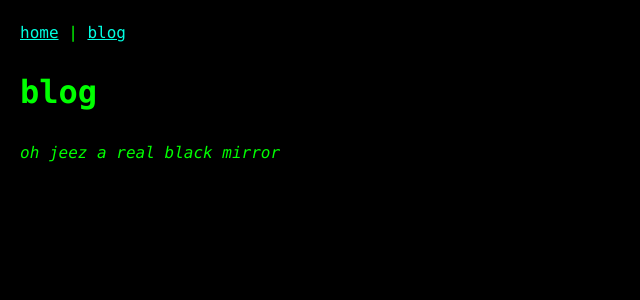
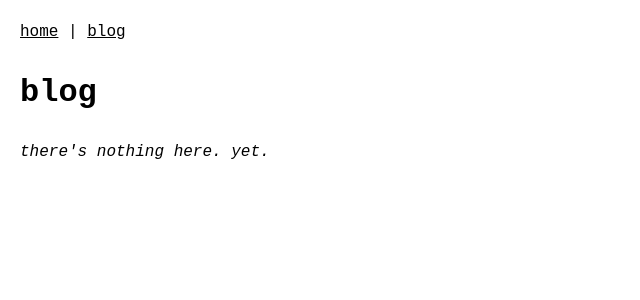
Before and after one commit to andylyfo/andylyfo.github.io, a Jekyll site: the page blog.html, which Jekyll copies as it is, in a window 1280 px wide. Shown: the top 300 px of the page, without its empty margins (0-640 px from the left). Built offline with Jekyll 4.4.1, drawn with Linux system fonts in a browser that asks for light colours.

Commit message:
colour changes
* Update README.md

* basic blog paging

* colour change

```diff
--- a/blog.html
+++ b/blog.html
@@ -14,7 +14,7 @@
         </nav>
     </header>
     <h1>blog</h1>
-    <p><i>oh jeez a real black mirror</i></p>
+    <p><i>there's nothing here. yet.</i></p>
     <div id="blog-content"></div>
     <script>
         // Function to load and display markdown posts
--- a/css/main.css
+++ b/css/main.css
@@ -1,26 +1,26 @@
 /* Terminal-like theme */
 body {
-  background-color: #000000;
-  color: #00ff00; /* Bright green text */
-  font-family: Menlo,Monaco,Consolas,"Liberation Mono","Courier New",monospace;
+  background-color: #FFFFFF;
+  color: #000000;
+  font-family: 'JetBrains Mono', 'Courier New', 'Consolas', monospace;
   line-height: 1.6;
   margin: 0;
   padding: 20px;
 }
 
 a {
-  color: #00ffe1;
+  color: #000000;
   text-decoration: underline;
 }
 
 a:hover {
-  color: #00ffe1;
+  color: #009900;
   text-decoration: none;
 }
 
 h1, h2, h3, h4, h5, h6 {
-  color: #00ff00;
-  font-family: Menlo,Monaco,Consolas,"Liberation Mono","Courier New",monospace;
+  color: #000000;
+  font-family: 'JetBrains Mono', 'Courier New', 'Consolas', monospace;
   font-weight: bold;
 }
 
```
